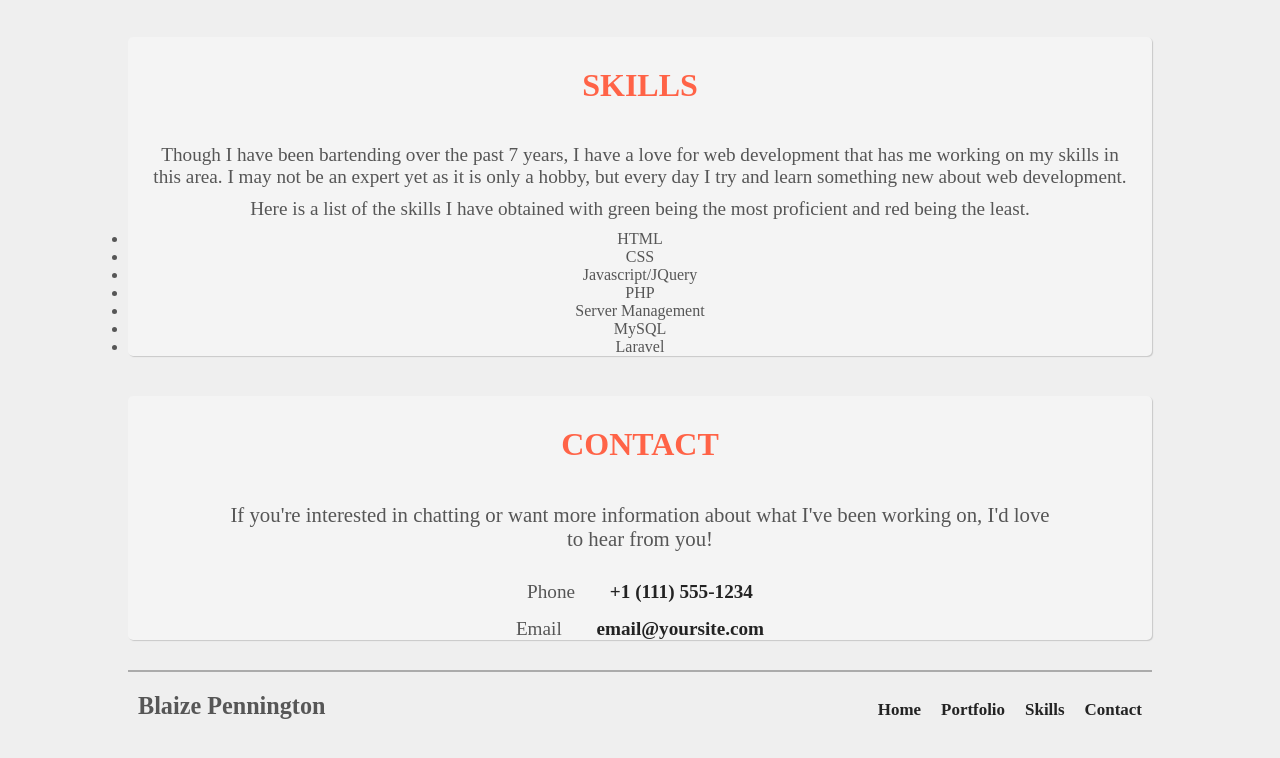
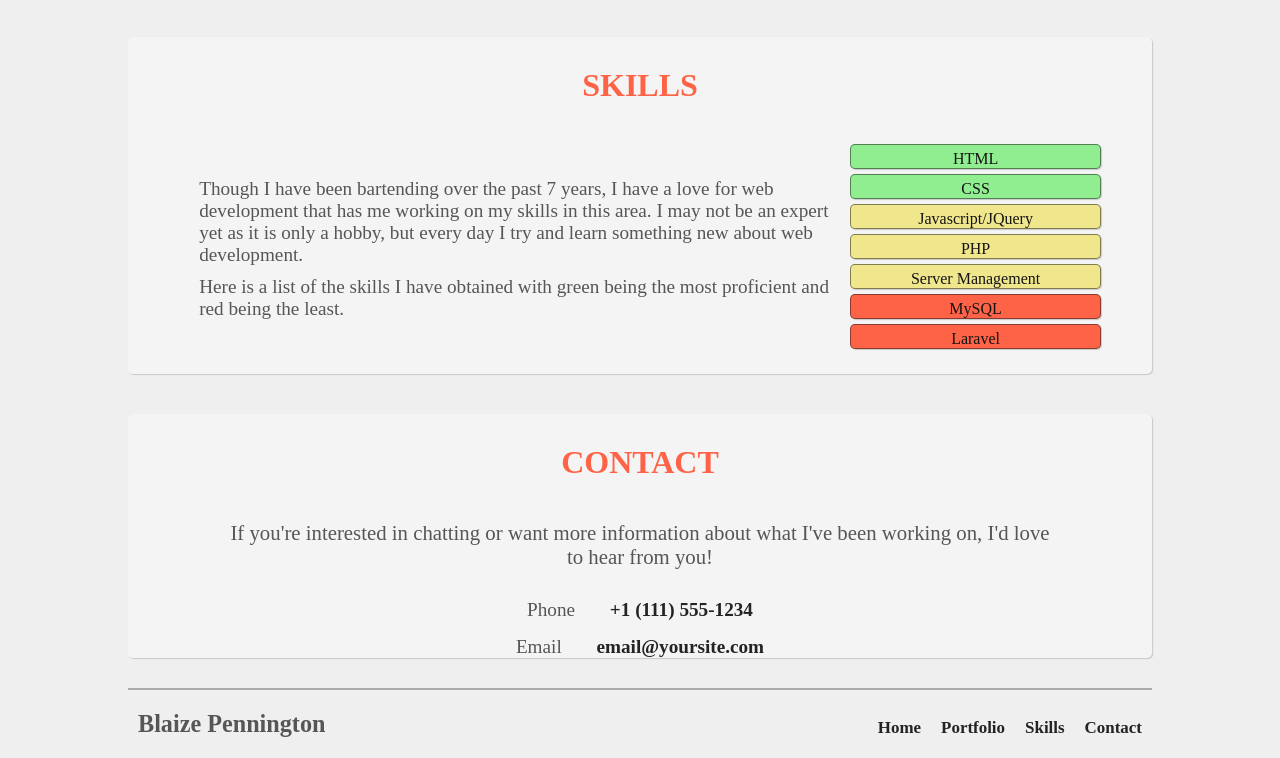
Before and after one commit to BlaizeDuke/Responsive, a plain HTML site: page index.html in a window 1280 px wide. Shown: the part 1990-2748 px from the top of the page. Drawn offline with Linux system fonts and the light colour scheme; a web font is replaced by a local one.

Commit message:
Added skills CSS

```diff
--- a/css/main.css
+++ b/css/main.css
@@ -95,7 +95,37 @@ header a {
   font-size: 1.7em;
 }
 
+/********************
+  Skills Styles
+********************/
+.skills-wrapper ul{
+  list-style-type: none;
+  display: flex;
+  flex-direction: column;
+  width: 80%;
+  margin: 0 auto;
+}
 
+.skills-wrapper li {
+  margin-bottom: 5px;
+  border-radius: 5px;
+  padding-top: 5px;
+  color: rgb(20,20,20);
+  border: 1px solid rgba(20,20,20,.5);
+  box-shadow: 1px 1px 1px rgb(200,200,200);
+}
+
+.skills-3 {
+  background: lightgreen;
+}
+
+.skills-2 {
+  background: khaki;
+}
+
+.skills-1 {
+  background: tomato;
+}
 
 /********************
   Contact Styles
@@ -223,6 +253,29 @@ footer h2 {
     margin: 10px 0;
   }
 
+  /********************
+    Skills Styles
+  ********************/
+  .skills-wrapper {
+    display: flex;
+    align-items: center;
+    width: 90%;
+    margin: 0 auto;
+    padding-bottom: 20px;
+  }
+
+  .skills-description {
+    flex-grow: 2;
+  }
+
+  .skills-description p {
+    text-align: left;
+  }
+
+  .skills-wrapper ul {
+    flex-grow: 1;
+  }
+
 
   /********************
     Contact Styles
@@ -344,6 +397,17 @@ footer h2 {
     box-shadow: 1px 1px 20px tomato;
   }
 
+  /********************
+    Skills Styles
+  ********************/
+  .skills-wrapper li {
+    transition: all .5s;
+  }
+
+  .skills-wrapper li:hover {
+    transform: scale(1.05);
+    cursor: default;
+  }
 
   /********************
     Footer Styles
```
